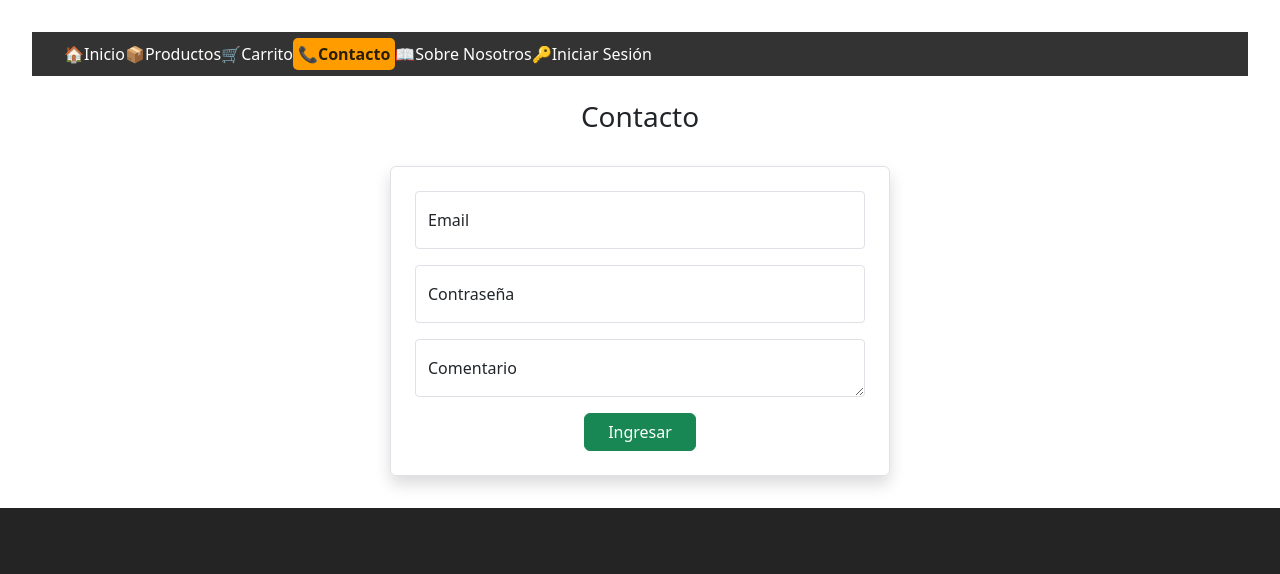
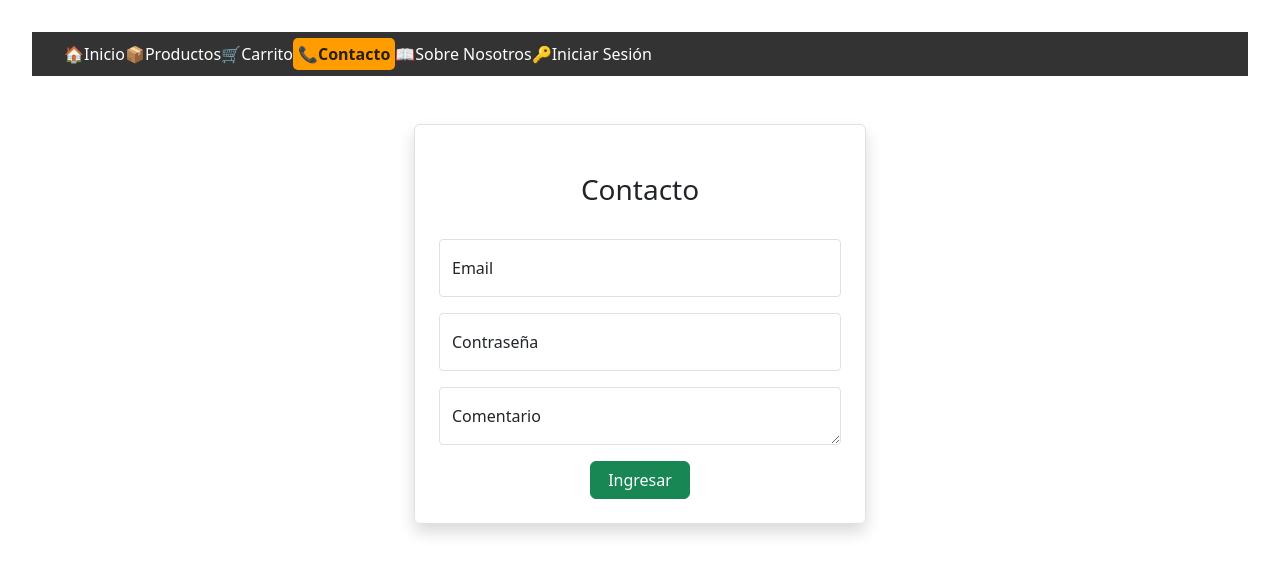
Before and after one commit to RGalarza77/e-commerceTalentoTech, a React (Vite) app: page /contacto in a window 1280 px wide. Shown: the top 574 px of the page. Built offline with nearby package versions, Linux system fonts and the light colour scheme.

Commit message:
update clase 13

```diff
--- a/src/componentes/Contacto.jsx
+++ b/src/componentes/Contacto.jsx
@@ -3,14 +3,14 @@ import { Helmet } from "react-helmet";
 
 export default function Contacto() {
     return (
-        <div className="mx-auto" style={{ maxWidth: "500px" }}>
+        <div className="p-4 m-4 mx-auto" style={{ maxWidth: "500px" }} >
             {/* Helmet ayuda a posicionar mejor la pag para el CEO, permitiendo poner mas <meta> y <title>*/}
             <Helmet>
                 <title>Contacto | E-commerce</title>
                 <meta name="description" content="Contacto de la mi E-commerce." />
             </Helmet>
+            <form className="p-4 border rounded shadow">
             <h3 className="p-4">Contacto</h3>
-            <form className="p-4 border rounded shadow ">
                 <div class="form-floating mb-3">
                     <input type="email" className="form-control form-control-sm h-10" id="floatingInput" placeholder="Ingresa tu email" required />
                     <label htmlFor="floatingInput">Email</label>
--- a/src/index.css
+++ b/src/index.css
@@ -1,6 +1,6 @@
 :root {
   font-family: system-ui, Avenir, Helvetica, Arial, sans-serif;
-  line-height: 1.5;
+  /* line-height: 1.5;
   font-weight: 400;
 
   color-scheme: light dark;
@@ -10,5 +10,5 @@
   font-synthesis: none;
   text-rendering: optimizeLegibility;
   -webkit-font-smoothing: antialiased;
-  -moz-osx-font-smoothing: grayscale;
+  -moz-osx-font-smoothing: grayscale; */
 }
```
